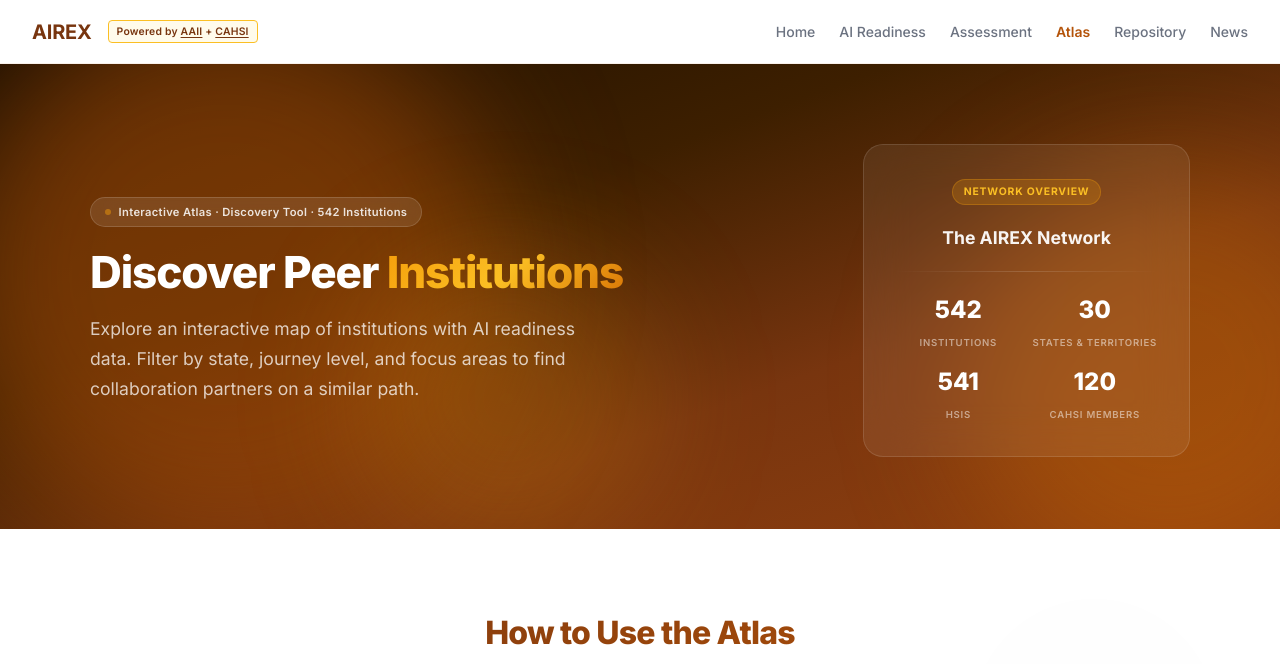
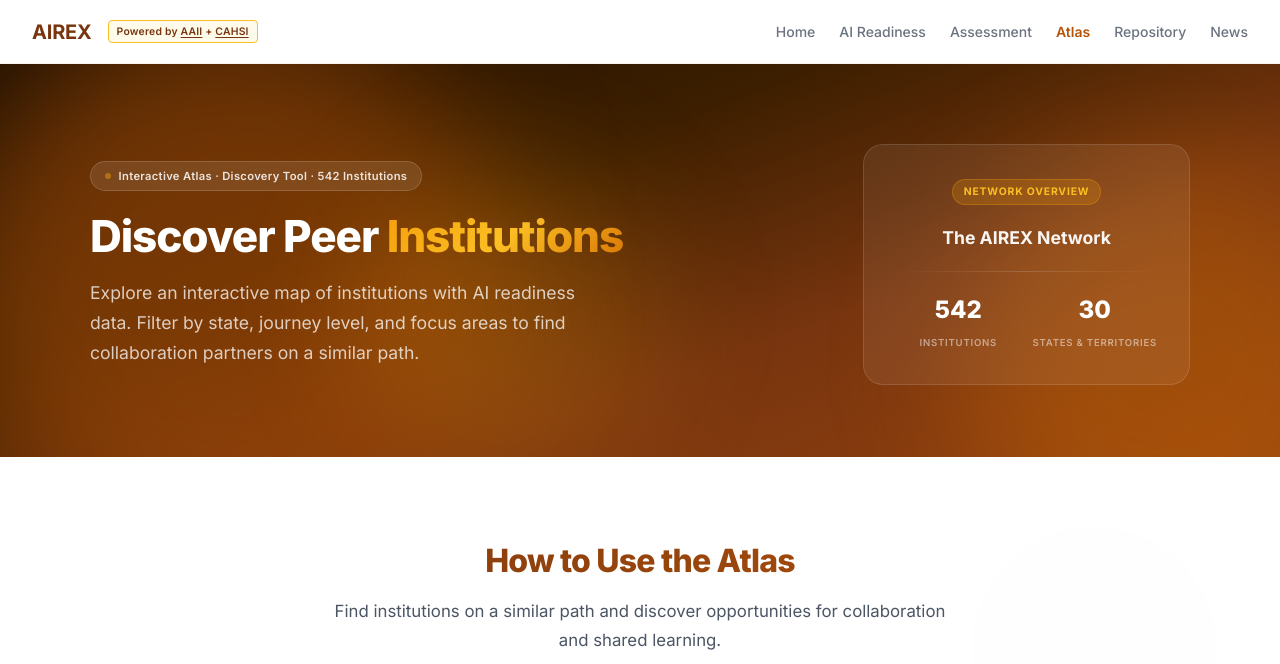
Before and after one commit to cauamcardoso/arex-platform, a Flask app: page /atlas in a window 1280 px wide. Shown: the top 664 px of the page. Run offline with Flask 3, Linux system fonts and the light colour scheme.

Commit message:
Remove HSI and CAHSI stats from Atlas hero card
Keep only Institutions and States & Territories counts.

Co-Authored-By: Claude Opus 4.6 <noreply@anthropic.com>

```diff
--- a/templates/atlas.html
+++ b/templates/atlas.html
@@ -1131,14 +1131,6 @@
                     <div class="hero-card-stat">
                         <strong>{{ states_count }}</strong>
                         <span>States & Territories</span>
-                    </div>
-                    <div class="hero-card-stat">
-                        <strong>{{ hsi_count }}</strong>
-                        <span>HSIs</span>
-                    </div>
-                    <div class="hero-card-stat">
-                        <strong>{{ cahsi_count }}</strong>
-                        <span>CAHSI Members</span>
                     </div>
                 </div>
             </div>
```
